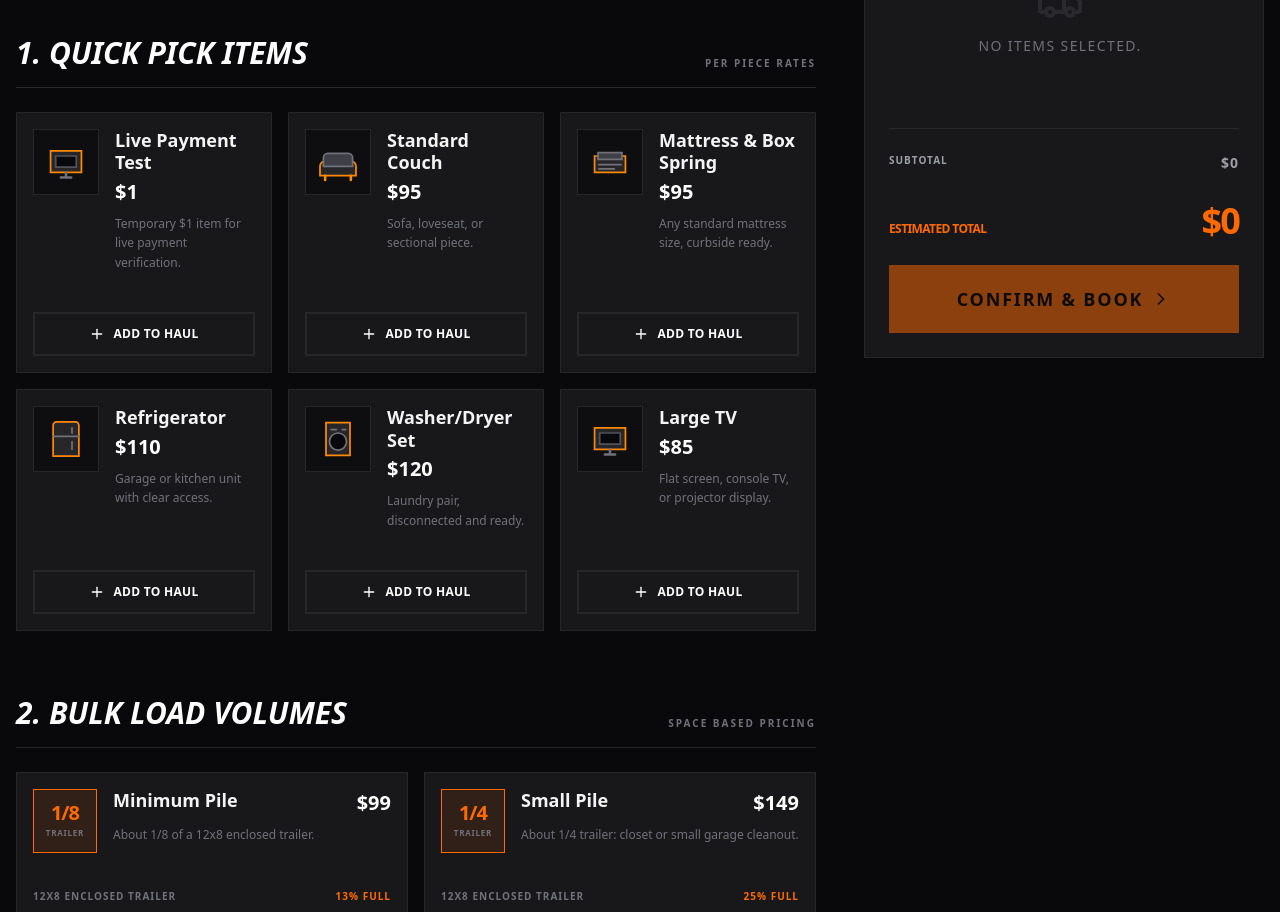
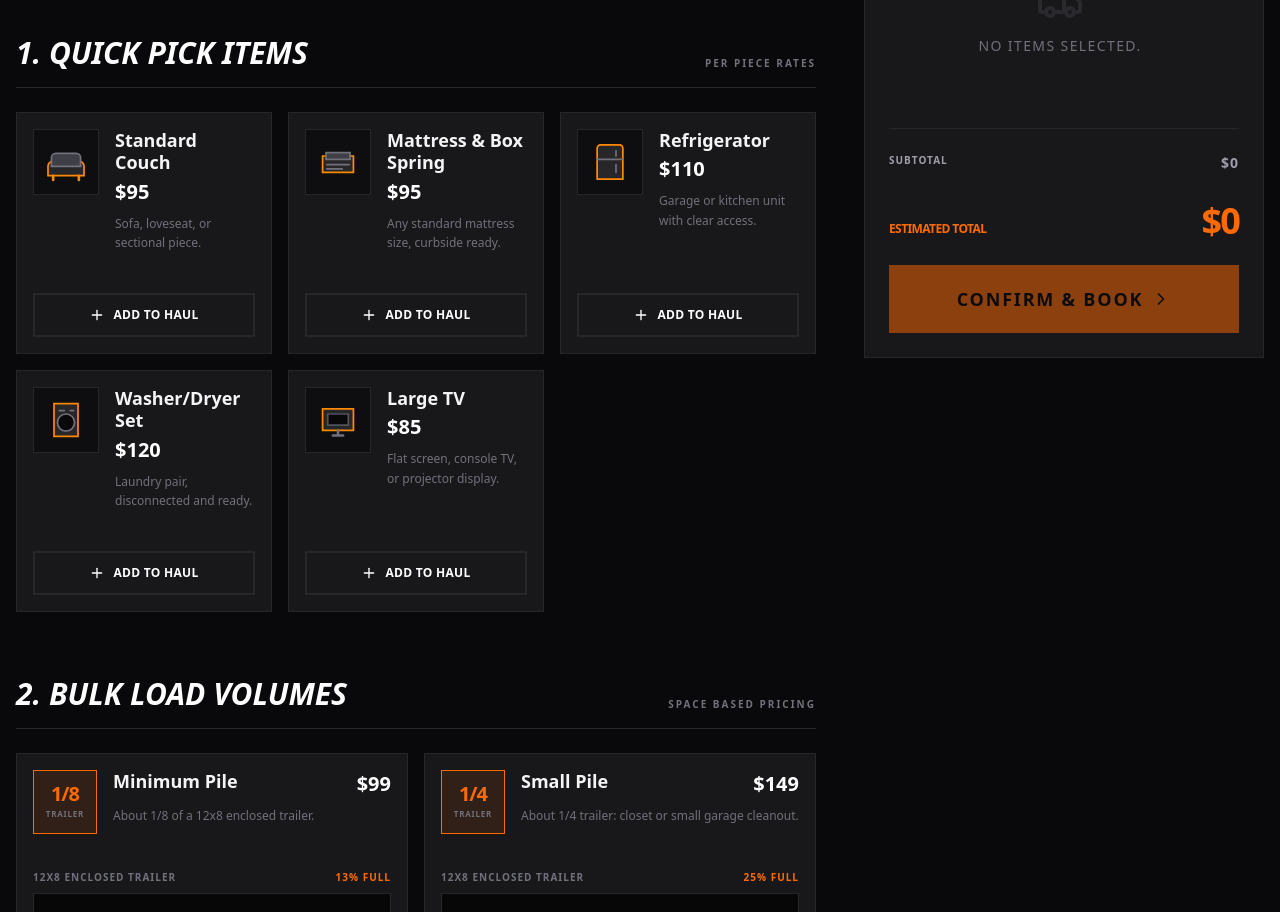
Before and after one commit to ElCibernetico86/junk-ninjas, a React (Vite) app: page / in a window 1280 px wide. Shown: the part 1680-2592 px from the top of the page. Built offline with nearby package versions, Linux system fonts and the light colour scheme.

Commit message:
Remove temporary payment test item

```diff
--- a/src/App.tsx
+++ b/src/App.tsx
@@ -74,7 +74,6 @@ const defaultPickupWindows: AvailabilityWindow[] = [
 ];
 
 const QUICK_ITEMS: Item[] = [
-  { id: 'live_payment_test', name: 'Live Payment Test', price: 1, description: 'Temporary $1 item for live payment verification.', kind: 'tv' },
   { id: 'couch', name: 'Standard Couch', price: 95, description: 'Sofa, loveseat, or sectional piece.', kind: 'couch' },
   { id: 'mattress', name: 'Mattress & Box Spring', price: 95, description: 'Any standard mattress size, curbside ready.', kind: 'mattress' },
   { id: 'fridge', name: 'Refrigerator', price: 110, description: 'Garage or kitchen unit with clear access.', kind: 'fridge' },
```
